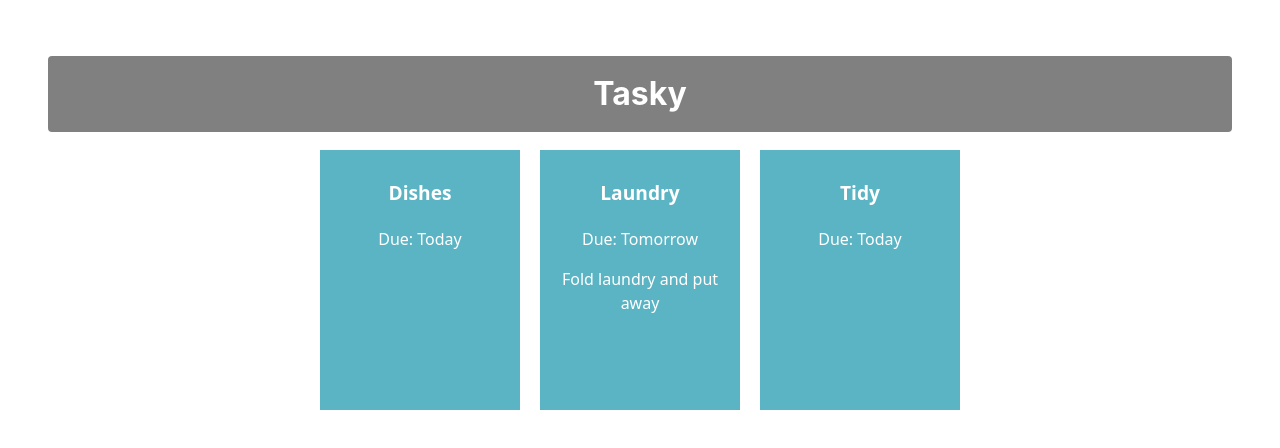
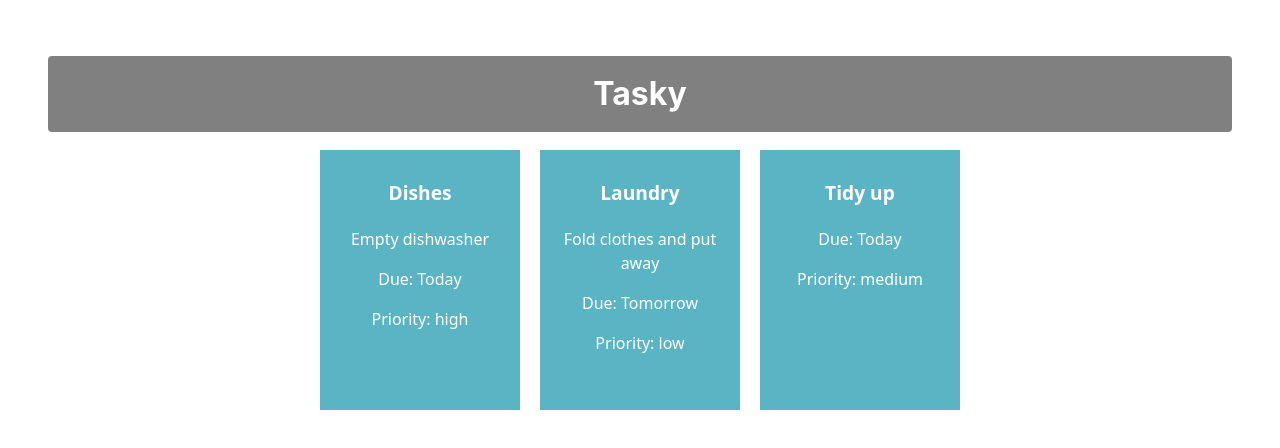
Before and after one commit to MinaRins/react-basics-labs, a React (Vite) app in the folder tasky/: page / in a window 1280 px wide. Shown: the top 448 px of the page. Built offline with nearby package versions, Linux system fonts and the light colour scheme.

Commit message:
Added task state, rendered tasks with map, added priority

```diff
--- a/tasky/src/App.jsx
+++ b/tasky/src/App.jsx
@@ -1,15 +1,28 @@
+import { useState } from 'react';
 import './App.css';
 import Task from './components/task';
 
 function App() {
+  const [taskState, setTaskState] = useState({
+    tasks: [
+      { id: 1, title: "Dishes", description: "Empty dishwasher", deadline: "Today", priority: "high" },
+      { id: 2, title: "Laundry", description: "Fold clothes and put away", deadline: "Tomorrow", priority: "low" },
+      { id: 3, title: "Tidy up", deadline: "Today", priority: "medium" }
+    ]
+  });
+
   return (
-        <div className="container">
+    <div className="container">
       <h1>Tasky</h1>
-     <Task title="Dishes" deadline="Today" />
-<Task title="Laundry" deadline="Tomorrow">
-  Fold laundry and put away
-</Task>
-<Task title="Tidy" deadline="Today" />
+      {taskState.tasks.map((task) => (
+        <Task
+          key={task.id}
+          title={task.title}
+          description={task.description}
+          deadline={task.deadline}
+          priority={task.priority}
+        />
+      ))}
     </div>
   );
 }
--- a/tasky/src/components/Task.jsx
+++ b/tasky/src/components/Task.jsx
@@ -2,8 +2,9 @@ const Task = (props) => {
   return (
     <div className="card">
       <p className="title">{props.title}</p>
+      <p>{props.description}</p>
       <p>Due: {props.deadline}</p>
-      <p>{props.children}</p>
+      <p>Priority: {props.priority}</p>
     </div>
   )
 }
```
Also changed, not shown: 1 other file (tests, documents, lock files or other folders).
